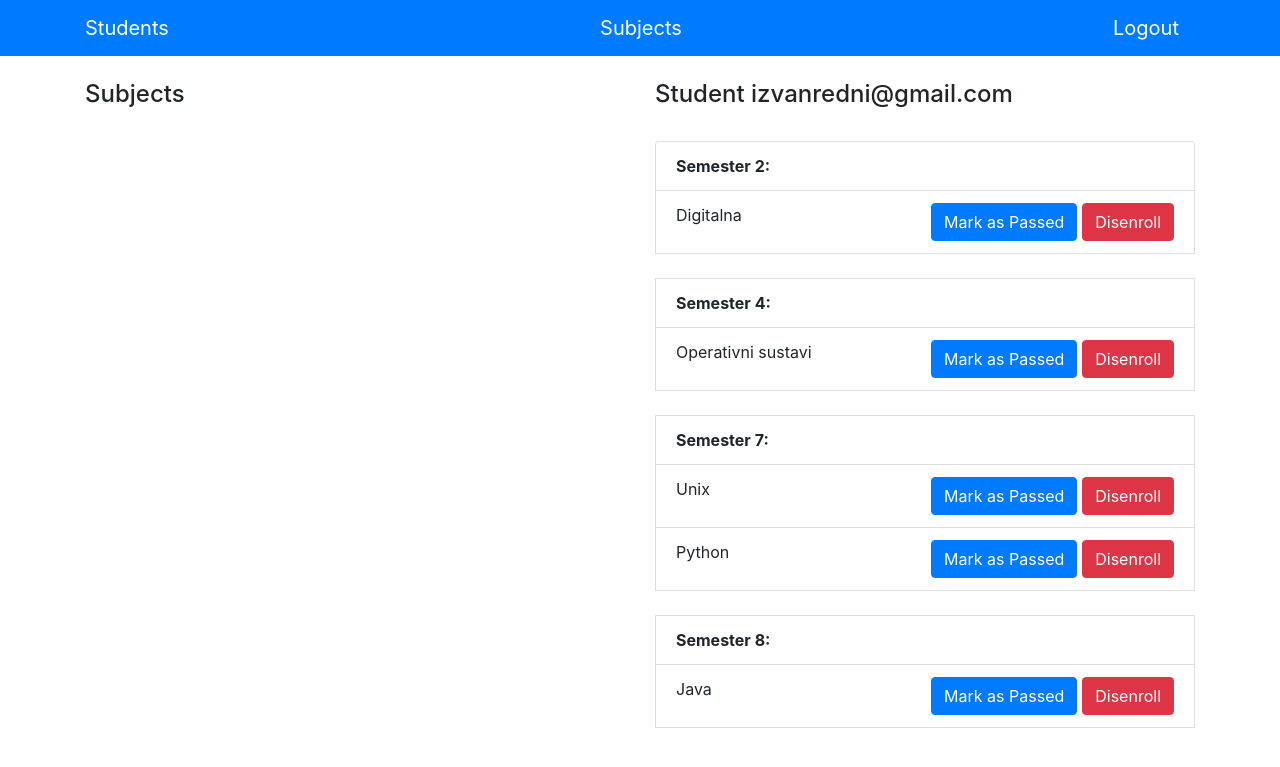
After one commit to bornast/OSS.WP, a Django app: page /mentorski/student_view/14/ in a window 1280 px wide. The commit adds this page. Shown: the top 767 px of the page. Run offline with Django 3.2, Linux system fonts and the light colour scheme; a user stored in the database is signed in; data comes from the database, SQL or seed files in the repository; both versions use the stored data as it was after the commit; some libraries are stand-ins or nearby versions.

Commit message:
project finished

```diff
--- a/mentorski/urls.py
+++ b/mentorski/urls.py
@@ -9,9 +9,15 @@ urlpatterns = [
     path('login/', views.login_page, name='login'),
     path('logout/', views.logout_page, name='logout'),
     path('students/', views.students_page, name='students'),
+    path('student_delete/<int:student_id>/', views.delete_student, name='delete_student'),
     path('subjects/', views.subjects_page, name='subjects'),
     path('subject_create/', views.create_subject, name='create_subjects'),
-    path('subject_edit/<int:subject_id>/', views.edit_subject, name='edit'),
-    path('subject_delete/<int:subject_id>/', views.delete_subject, name='delete'),
-    path('subject_view/<int:subject_id>/', views.view_subject, name='view'),
+    path('subject_edit/<int:subject_id>/', views.edit_subject, name='edit_subject'),
+    path('subject_delete/<int:subject_id>/', views.delete_subject, name='delete_subject'),
+    path('subject_view/<int:subject_id>/', views.view_subject, name='view_subject'),
+    path('student_view/<int:student_id>/', views.view_student, name='view_student'),
+    path('enroll_subject/<int:subject_id>/<int:student_id>/', views.enroll_subject, name='enroll_subject'),
+    path('disenroll_subject/<int:subject_id>/<int:student_id>/', views.disenroll_subject, name='disenroll_subject'),
+    path('mark_subject_as_passed/<int:subject_id>/<int:student_id>/', views.mark_subject_as_passed, name='mark_subject_as_passed'),
+    path('mark_subject_as_not_passed/<int:subject_id>/<int:student_id>/', views.mark_subject_as_not_passed, name='mark_subject_as_not_passed'),
 ]
--- a/mentorski/views.py
+++ b/mentorski/views.py
@@ -3,10 +3,10 @@ from django.http import HttpResponse
 from django.shortcuts import render,redirect
 from django.utils.http import is_safe_url
 from django.contrib.auth.decorators import login_required
-from .models import Korisnici, Predmeti
-
+from .models import Korisnici, Predmeti, Upisi
 from .forms import LoginForm, RegisterForm, SubjectCreate, SubjectView
-
+from .decorators import mentors_only
+from collections import OrderedDict
 
 def login_page(request):
     loggedUser = request.user
@@ -48,31 +48,35 @@ def register_page(request):
         return redirect('/mentorski/login')
     return render(request, "mentorski/register.html", context)
 
+@login_required(login_url='/mentorski/login')
 def logout_page(request):
     logout(request)
     return redirect('/mentorski/login')
 
-@login_required(login_url='/mentorski/login')
+@mentors_only
 def students_page(request):
     context = {}
-    loggedUser = request.user
-    if loggedUser.role != 'Mentor':
-        return redirect('/mentorski/login')
 
     context['students'] = Korisnici.objects.filter(role='Student')
     return render(request, "mentorski/students.html", context)
 
-@login_required(login_url='/mentorski/login')
+@mentors_only
+def delete_student(request, student_id):
+    student_id = int(student_id)
+    try:
+        student = Korisnici.objects.get(id = student_id)
+    except Korisnici.DoesNotExist:
+        return redirect('/mentorski/students')
+    student.delete()
+    return redirect('/mentorski/students')
+
+@mentors_only
 def subjects_page(request):
     context = {}
-    loggedUser = request.user
-    if loggedUser.role != 'Mentor':
-        return redirect('/mentorski/login')
-
     context['subjects'] = Predmeti.objects.all()
     return render(request, "mentorski/subjects.html", context)
 
-@login_required(login_url='/mentorski/login')
+@mentors_only
 def create_subject(request):
     uploadForm = SubjectCreate()
     if request.method == 'POST':
@@ -85,7 +89,7 @@ def create_subject(request):
     else:
         return render(request, 'mentorski/subject_create.html', {'subject_form':uploadForm})
 
-@login_required(login_url='/mentorski/login')
+@mentors_only
 def edit_subject(request, subject_id):
     subject_id = int(subject_id)
     try:
@@ -98,7 +102,7 @@ def edit_subject(request, subject_id):
        return redirect('/mentorski/subjects')
     return render(request, 'mentorski/subject_edit.html', {'subject_form':subject_form})
 
-@login_required(login_url='/mentorski/login')
+@mentors_only
 def delete_subject(request, subject_id):
     subject_id = int(subject_id)
     try:
@@ -108,7 +112,7 @@ def delete_subject(request, subject_id):
     subject.delete()
     return redirect('/mentorski/subjects')
 
-@login_required(login_url='/mentorski/login')
+@mentors_only
 def view_subject(request, subject_id):
     subject_id = int(subject_id)
     try:
@@ -118,67 +122,95 @@ def view_subject(request, subject_id):
     subject_form = SubjectView(request.POST or None, instance = subject)
     return render(request, 'mentorski/subject_view.html', {'subject_form':subject_form})
 
-# from django.shortcuts import render, redirect
-# from django.contrib.auth.forms import UserCreationForm, AuthenticationForm
-# from django.contrib.auth import authenticate, login
-# from django.contrib.auth.decorators import login_required
-# from .forms import RegistrationForm, KorisnikAuthenticationForm
-# from .models import Korisnici
+@login_required(login_url='/mentorski/login')
+def view_student(request, student_id):
 
-# # Create your views here.
+    if request.user.id != student_id and request.user.role != "Mentor":
+        return redirect('/')
 
-# def signin(request):
-#     if request.method == 'GET':
-#         userForm = AuthenticationForm()
-#         return render(request, 'mentorski/signin.html', {'form': userForm})
-#     elif request.method == 'POST':
-#         userForm = AuthenticationForm(data=request.POST) # pass request data to authenticate
-#         if userForm.is_valid():
-#             user = userForm.get_user()
-#             login(request, user)
-#             return redirect('/mentorski/register')
-#         else:
-#             return render(request, 'mentorski/signin.html', {'form': userForm})
-#     else:
-#         return HttpResonseNotAllowed()
+    context = {}
+    student_id = int(student_id)
+    student = Korisnici.objects.get(pk=student_id)
 
-# def registration_view(request):
-#     context = {}
-#     if request.method == 'POST':
-#         form = RegistrationForm(request.POST)
-#         if form.is_valid():
-#             form.save()
-#             email = form.cleaned_data.get('email')
-#             raw_password = form.cleaned_data.get('password')
-#             account = authenticate(email="email", password=raw_password)
-#             return redirect('/mentorski/signin')
-#         else:
-#             context['registration_form'] = form
-#     else:
-#         form = RegistrationForm()
-#         context['registration_form'] = form
-#     return render(request, 'mentorski/register.html', context)
+    enrollments = Upisi.objects.filter(student_id=student.id)
+    enrolled_subject_ids = []
+    passed_enrolled_subject_ids = []
+    for enrolled in enrollments:
+        enrolled_subject_ids.append(enrolled.predmet_id)
+        if (enrolled.status == "polozeno"):
+            passed_enrolled_subject_ids.append(enrolled.predmet_id)
 
-# def login_view(request):
-#     context = {}
+    # enrolled subjects by semester
+    enrolled_subjects_by_semester = {}
+    enrolled_subjects = Predmeti.objects.filter(pk__in=enrolled_subject_ids)
+    for enrolled_subject in enrolled_subjects:
+        if student.status == "Redovni":
+            semester_number = enrolled_subject.sem_redovni
+        elif student.status == "Izvanredni":
+            semester_number = enrolled_subject.sem_izvanredni
+        if semester_number in enrolled_subjects_by_semester:
+            enrolled_subjects_by_semester[semester_number].append(enrolled_subject)
+        else:
+            enrolled_subjects_by_semester[semester_number] = [enrolled_subject]
 
-#     user = request.user
-#     if user.is_authenticated: # if already logged in
-#         a = 5
-#         #return redirect("/mentorski/signin")
+    # not enrolled subjects
+    not_enrolled_subjects = Predmeti.objects.filter().exclude(pk__in=enrolled_subject_ids)
 
-#     if request.method == "POST":
-#         form = KorisnikAuthenticationForm(request.POST)
-#         if form.is_valid():
-#             email = request.POST['email']
-#             password = request.POST['password']
-#             user = authenticate(email = email, password = password)
-#             print (user)
-#             if (user):
-#                 login(request, user)
-#                 return redirect("/mentorski/signin")
-#     else:
-#         form = KorisnikAuthenticationForm()
+    context["student"] = student
+    context["enrolled_subjects_by_semester"] = OrderedDict(sorted(enrolled_subjects_by_semester.items()))
+    context["not_enrolled_subjects"] = not_enrolled_subjects
+    context["passed_enrolled_subject_ids"] = passed_enrolled_subject_ids
+    context["student_id"] = student_id
 
-#     context['login_form'] = form
-#     return render(request, 'mentorski/login.html', context)
+    return render(request, 'mentorski/student_view.html', context)
+
+@login_required(login_url='/mentorski/login')
+def enroll_subject(request, subject_id, student_id):
+
+    if request.user.id != student_id and request.user.role != "Mentor":
+        return redirect('/')
+
+    student = Korisnici.objects.get(pk = student_id)
+    subject = Predmeti.objects.get(pk = subject_id)
+    Upisi.objects.create(student_id = student.id, predmet_id = subject.id, status = "nepolozeno")
+
+    return redirect('/mentorski/student_view/'+str(student.id))
+
+@login_required(login_url='/mentorski/login')
+def disenroll_subject(request, subject_id, student_id):
+
+    if request.user.id != student_id and request.user.role != "Mentor":
+        return redirect('/')
+
+    student = Korisnici.objects.get(pk = student_id)
+    subject = Predmeti.objects.get(pk = subject_id)
+    enrollment = Upisi.objects.filter(student_id = student.id, predmet_id = subject.id)
+    enrollment.delete()
+
+    return redirect('/mentorski/student_view/'+str(student.id))
+
+@login_required(login_url='/mentorski/login')
+def mark_subject_as_passed(request, subject_id, student_id):
+
+    if request.user.id != student_id and request.user.role != "Mentor":
+        return redirect('/')
+
+    student = Korisnici.objects.get(pk = student_id)
+    subject = Predmeti.objects.get(pk = subject_id)
+    enrollment = Upisi.objects.filter(student_id = student.id, predmet_id = subject.id)
+    enrollment.update(status="polozeno")
+
+    return redirect('/mentorski/student_view/'+str(student.id))
+
+@login_required(login_url='/mentorski/login')
+def mark_subject_as_not_passed(request, subject_id, student_id):
+
+    if request.user.id != student_id and request.user.role != "Mentor":
+        return redirect('/')
+
+    student = Korisnici.objects.get(pk = student_id)
+    subject = Predmeti.objects.get(pk = subject_id)
+    enrollment = Upisi.objects.filter(student_id = student.id, predmet_id = subject.id)
+    enrollment.update(status="nepolozeno")
+
+    return redirect('/mentorski/student_view/'+str(student.id))
--- a/templates/mentorski/login.html
+++ b/templates/mentorski/login.html
@@ -25,7 +25,7 @@
 					<p>{{ login_form.non_field_errors }}</p>
 				</div>
 				{% endif %}
-
+				<br>
 			{% endfor %}
 			<br>
 			<input type="submit" class="btn btn-primary" value="Login">
--- a/templates/mentorski/register.html
+++ b/templates/mentorski/register.html
@@ -27,6 +27,7 @@
 						<p>{{ login_form.non_field_errors }}</p>
 					</div>
 				{% endif %}
+				<br>
 			{% endfor %}
 			<br>
 			<input type="submit" class="btn btn-primary" value="Register">
--- /dev/null
+++ b/templates/mentorski/student_view.html
@@ -0,0 +1,40 @@
+{% extends 'base.html' %}
+{% block content %}
+
+<div class="row">
+	<div class="col-sm-6">
+		<h4>Subjects</h4>
+		<br>
+		<ul class="list-group">
+			{% for not_enrolled_subject in not_enrolled_subjects %}
+				<li class="list-group-item">
+					{{ not_enrolled_subject.ime }}
+					<a href="/mentorski/enroll_subject/{{ not_enrolled_subject.id }}/{{ student_id }}" type="button" class="btn btn-primary" style="color: white; float: right;">Enroll</a>
+				</li>
+			{% endfor %}
+		</ul>
+	</div>
+	<div class="col-sm-6">
+		<h4>Student {{ student.email }}</h4>
+		<br>
+		<ul class="list-group">
+			{% for semester, enrolled_subjects in enrolled_subjects_by_semester.items %}
+				<li class="list-group-item" style="font-weight: bold;">Semester {{ semester }}:</li>
+				{% for enrolled_subject in enrolled_subjects %}
+					<li class="list-group-item">
+						{{ enrolled_subject.ime }}
+						{% if enrolled_subject.id in passed_enrolled_subject_ids %}
+							<a href="/mentorski/mark_subject_as_not_passed/{{ enrolled_subject.id }}/{{ student_id }}" type="button" class="btn btn-danger" style="color: white; float: right;">Mark as not Passed</a>
+						{% else %}
+							<a href="/mentorski/disenroll_subject/{{ enrolled_subject.id }}/{{ student_id }}" type="button" class="btn btn-danger" style="color: white; float: right;">Disenroll</a>
+							<a href="/mentorski/mark_subject_as_passed/{{ enrolled_subject.id }}/{{ student_id }}" type="button" class="btn btn-primary" style="color: white; float: right; margin-right: 5px;;">Mark as Passed</a>
+						{% endif %}
+					</li>
+				{% endfor %}
+				<br>
+			{% endfor %}
+		</ul>
+	</div>
+</div>
+
+{% endblock %}
--- a/templates/mentorski/students.html
+++ b/templates/mentorski/students.html
@@ -14,7 +14,10 @@
 			<tr>
 				<th scope="row">{{ student.id }}</th>
 				<td>{{ student.email }}</td>
-				<td><button type="button" class="btn btn-primary">Edit</button></td>
+				<td>
+					<a href="/mentorski/student_view/{{student.id}}" type="button" class="btn btn-primary" style="color: white;">Edit</a>
+					<a href="/mentorski/student_delete/{{student.id}}" onclick="return confirm('Delete entry?')" type="button" class="btn btn-danger" style="color: white;">Delete</a>
+				</td>
 			</tr>
 		{%endfor%}
 	</tbody>
--- a/templates/partials/_navbar.html
+++ b/templates/partials/_navbar.html
@@ -10,7 +10,7 @@
 				<a class="navbar-brand" href="/mentorski/subjects">Subjects</a>
 			{% endif %}
 			{% if user.role != 'Mentor' %}
-				<a class="navbar-brand" href="/mentorski/students">Enroll</a>
+				<a class="navbar-brand" href="/mentorski/student_view/{{user.id}}">Enroll</a>
 			{% endif %}
 		<a class="navbar-brand" href="/mentorski/logout">Logout</a>
 		{% endif %}
```
Also changed, not shown: mentorski/decorators.py (added, +13 -0 lines), mentorski/forms.py (+0 -29 lines), db.sqlite3.
